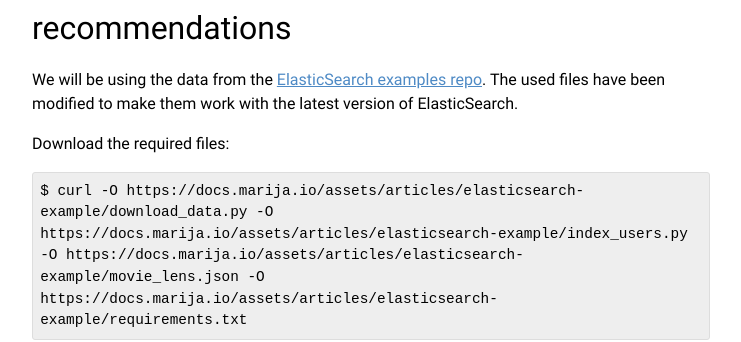
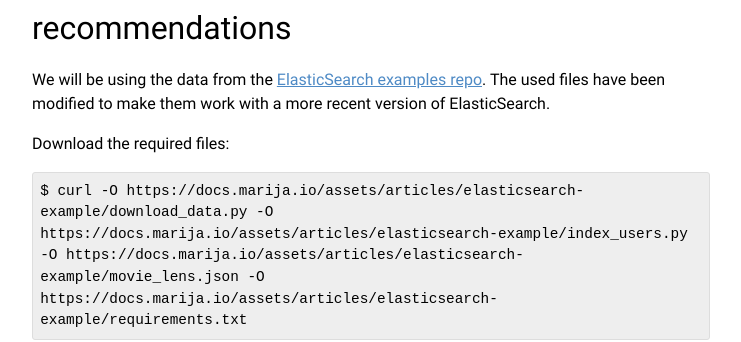
Before and after one commit to marijaio/marija-docs, a Jekyll site: the page built from elasticsearch-example.md, in a window 1280 px wide and 900 px high, scrolled down 938 px. Shown: the part 190-532 px from the top of the window, without its empty margins (410-1151 px from the left). Built offline with Jekyll 4.4.1, drawn with Linux system fonts in a browser that asks for light colours.

Commit message:
elasticsearch example

````diff
--- a/elasticsearch-example.md
+++ b/elasticsearch-example.md
@@ -36,7 +36,7 @@ Verify that ElasticSearch is working by visiting [localhost:9200](http://localho
 ## Populating ElasticSearch with movie recommendations
 
 We will be using the data from the [ElasticSearch examples repo](https://github.com/elastic/examples/tree/master/Graph/movie_recommendations).
-The used files have been modified to make them work with the latest version of ElasticSearch.
+The used files have been modified to make them work with a more recent version of ElasticSearch.
 
 Download the required files:
 ```
````
